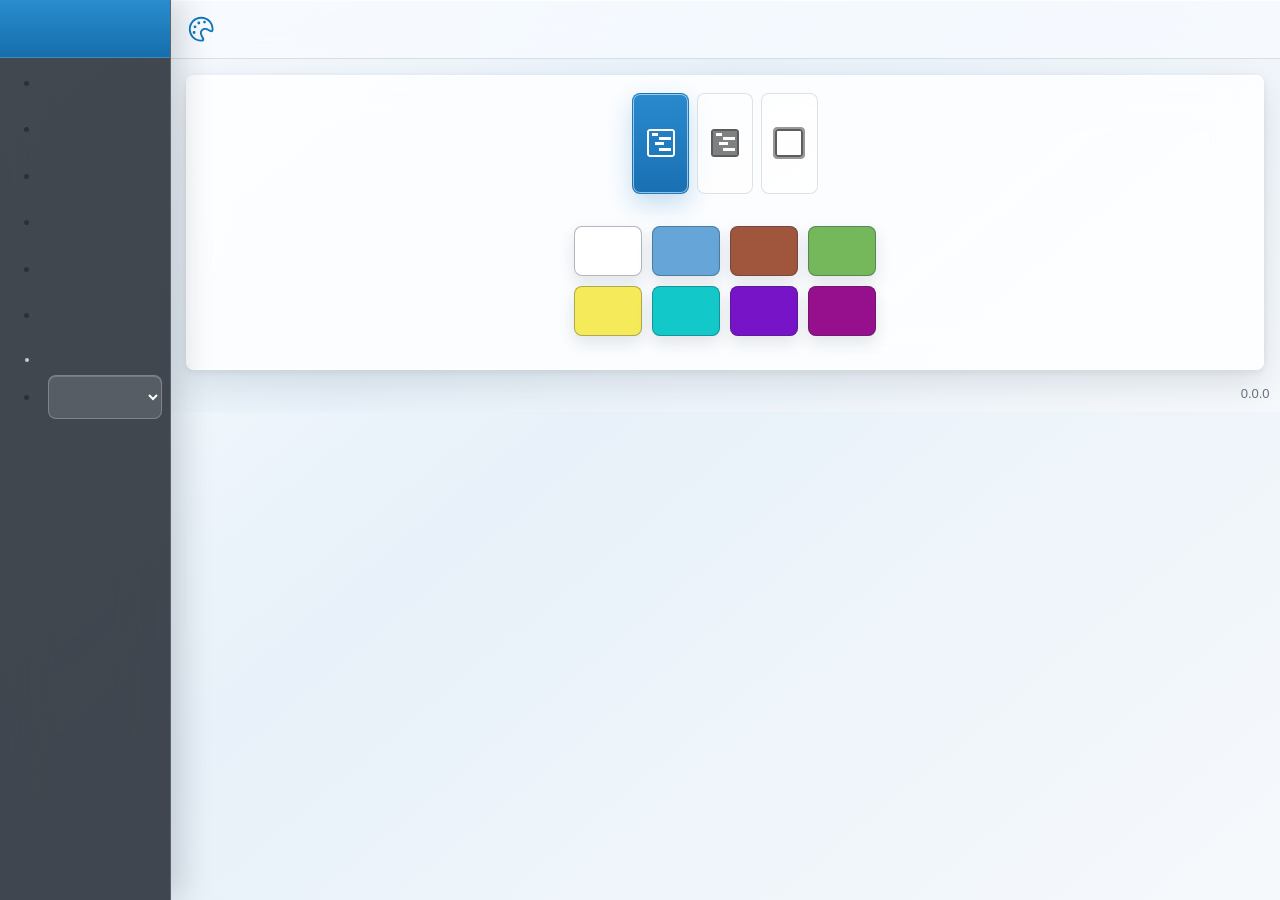
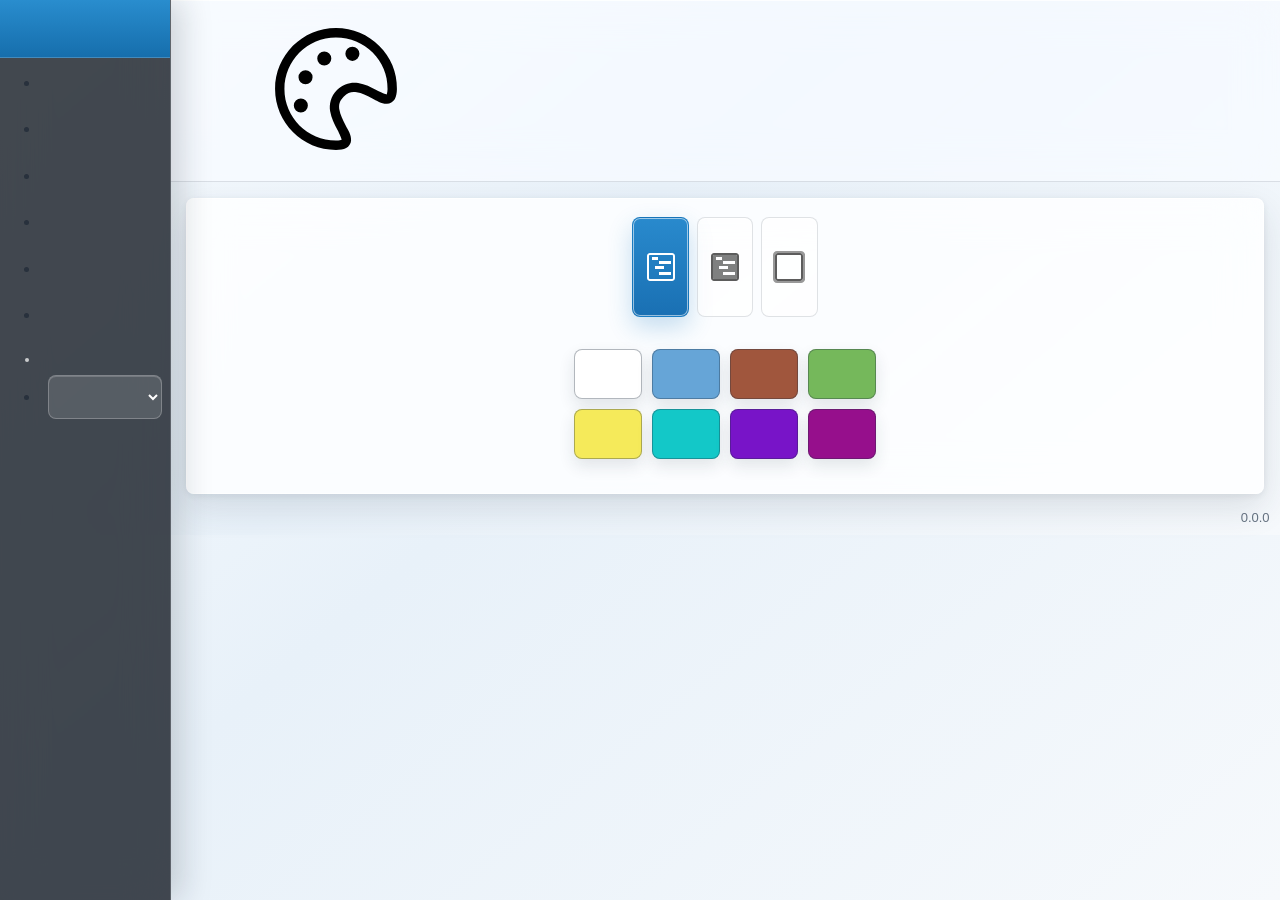

Reworked Symbols

--- a/webpage/style.css
+++ b/webpage/style.css
@@ -104,17 +104,12 @@ a:visited:hover {
     backdrop-filter: var(--app-blur);
 }
 
-.header svg {
+.header .icon {
     float: left;
     margin-right: 0.6em;
     height: 1.9em;
     width: 1.9em;
-    fill: var(--app-blue);
-}
-
-.header svg use {
-    height: 1.9em;
-    width: 1.9em;
+    filter: brightness(0) saturate(100%) invert(34%) sepia(94%) saturate(980%) hue-rotate(176deg) brightness(89%) contrast(91%);
 }
 
 .header h1 {
@@ -140,11 +135,11 @@ a:visited:hover {
     backdrop-filter: var(--app-blur);
 }
 
-.hamburger svg {
+.hamburger .icon {
     float: left;
     height: 1.9em;
     width: 1.9em;
-    fill: var(--app-text);
+    filter: brightness(0) saturate(100%) invert(16%) sepia(13%) saturate(1002%) hue-rotate(173deg) brightness(94%) contrast(87%);
 }
 
 .footer {
@@ -320,21 +315,18 @@ a:visited:hover {
 /**
  * Mode
  */
-@media (width >= 41em) {
-    .mode-form {
-        grid-template-columns: 1fr 1fr 1fr 1fr;
-    }
-}
-
-@media (width <= 41em) {
-    .mode-form {
-        grid-template-columns: 1fr 1fr;
-    }
-}
-
-.mode-form {
+.mode-form,
+.symbol-form {
     display: grid;
+    grid-template-columns: repeat(2, minmax(0, 1fr));
     gap: .5em;
+}
+
+@media (width >= 41em) {
+    .mode-form,
+    .symbol-form {
+        grid-template-columns: repeat(4, minmax(0, 1fr));
+    }
 }
 
 .mode-color-form {
@@ -383,7 +375,8 @@ a:visited:hover {
     height: 0;
 }
 
-.radio-select svg {
+.radio-select svg,
+.radio-select .icon {
     width: 2em;
     height: 2em;
     display: block;
@@ -402,7 +395,8 @@ a:visited:hover {
     color: white;
 }
 
-.radio-select:has(input[type='radio']:checked) svg {
+.radio-select:has(input[type='radio']:checked) svg,
+.radio-select:has(input[type='radio']:checked) .icon {
     filter: brightness(0) invert(1);
 }
 
@@ -822,7 +816,12 @@ input:checked + .slider::before {
     font-family: monospace;
 }
 
-.brightness, .speed, .functions-settings, .leds, .position {
+.brightness,
+.speed,
+.functions-settings,
+.leds,
+.position,
+.symbol {
     display: none;
 }
 
